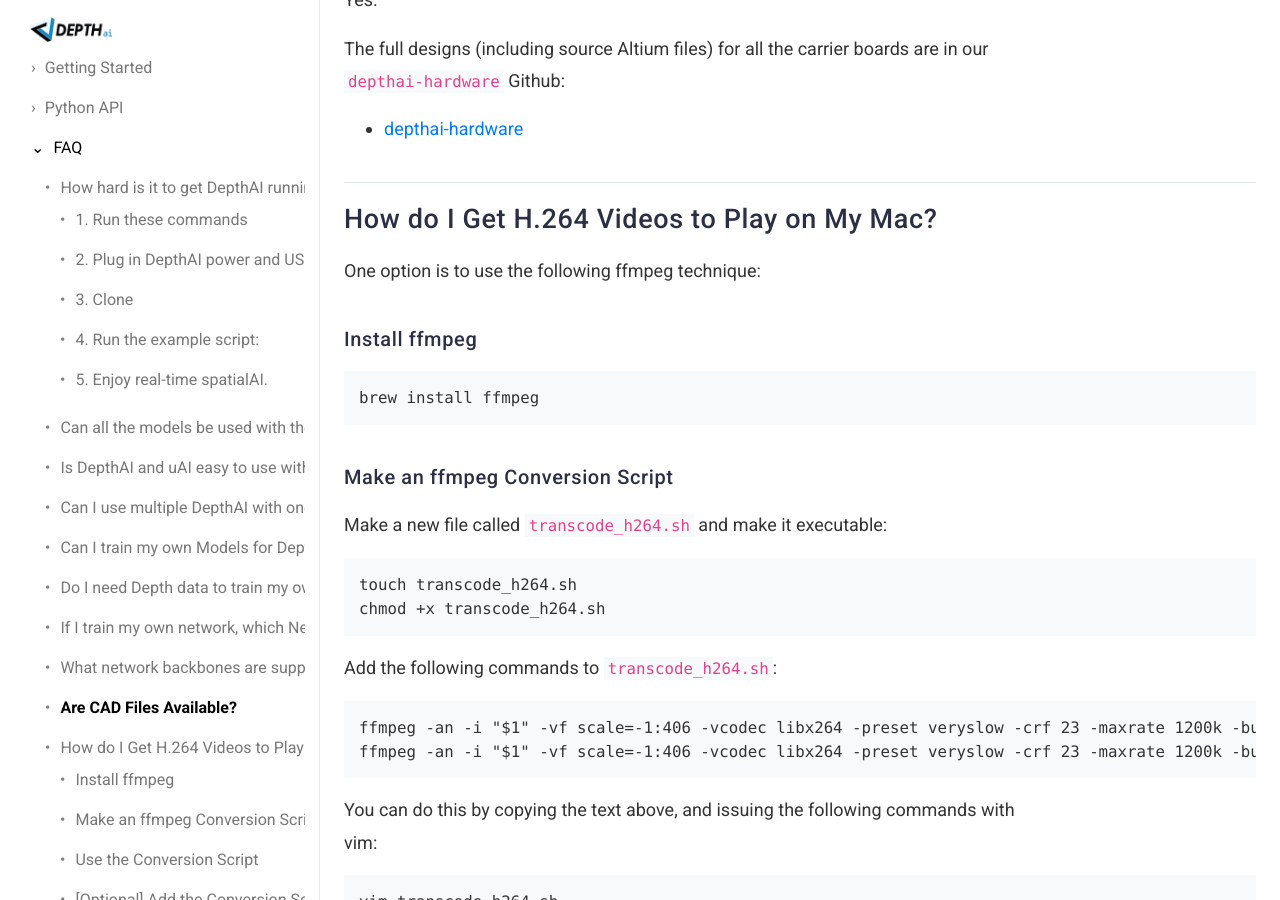
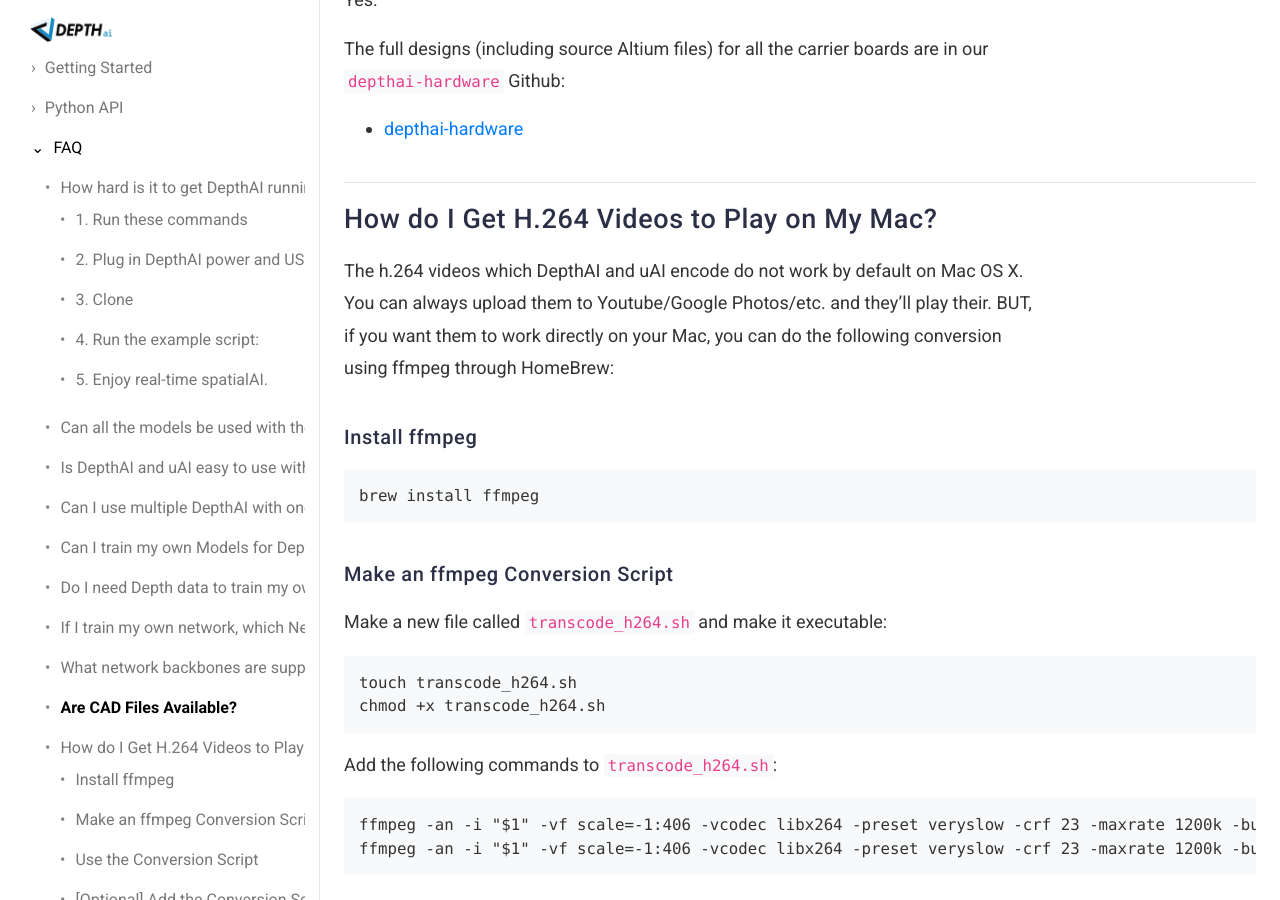
Before and after one commit to luxonis/depthai-docs-website, a Jekyll site: the page built from FAQ.md, in a window 1280 px wide and 900 px high, scrolled down 3569 px. Built offline with Jekyll 4.4.1, drawn with Linux system fonts in a browser that asks for light colours; nearby versions of some CDN libraries.

Commit message:
Update FAQ.md

````diff
--- a/FAQ.md
+++ b/FAQ.md
@@ -98,8 +98,7 @@ The full designs (including source Altium files) for all the carrier boards are
  - [depthai-hardware](https://github.com/luxonis/depthai-hardware)
 
 ## How do I Get H.264 Videos to Play on My Mac?
-
-One option is to use the following ffmpeg technique:
+The h.264 videos which DepthAI and uAI encode do not work by default on Mac OS X.  You can always upload them to Youtube/Google Photos/etc. and they'll play their.  BUT, if you want them to work directly on your Mac, you can do the following conversion using ffmpeg through HomeBrew:
 
 ### Install ffmpeg
 ```
````
